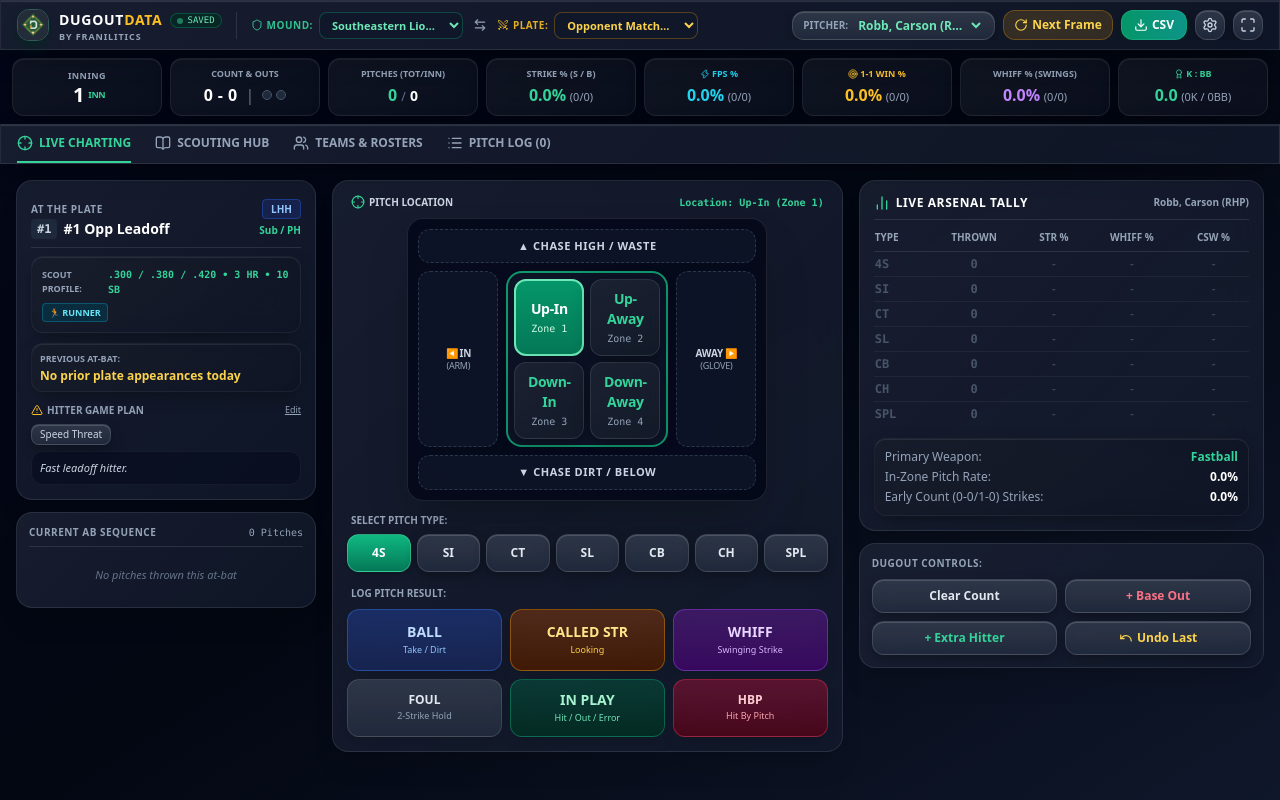
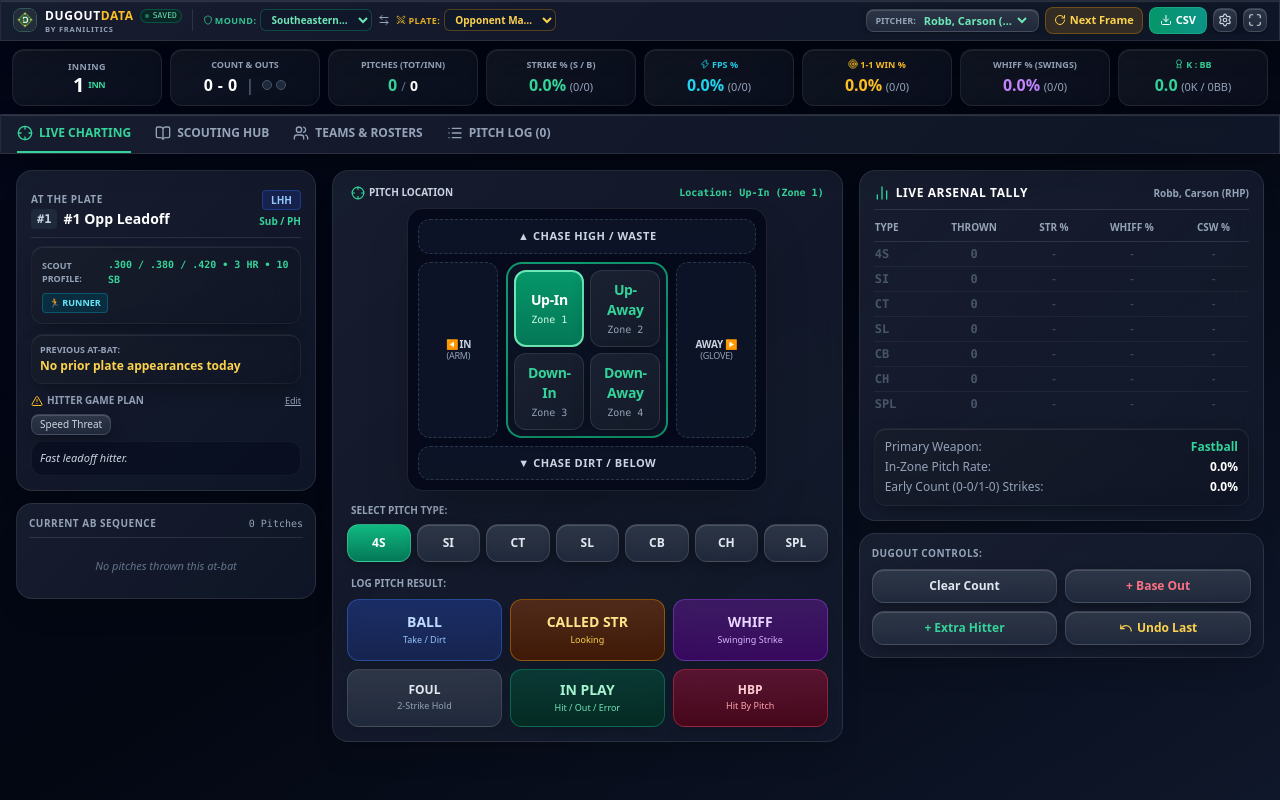
Before and after one commit to ethan50716/Tracker-App, a plain HTML site: page index.html in a window 1280 px wide. Drawn offline with nearby package versions, Linux system fonts and the light colour scheme; a script that the page names is missing.

Commit message:
Update index.html

```diff
--- a/index.html
+++ b/index.html
@@ -93,81 +93,81 @@
 </head>
 <body class="bg-gradient-to-br from-slate-950 via-gray-950 to-slate-900 text-gray-100 min-h-screen flex flex-col font-sans antialiased overflow-x-hidden selection:bg-emerald-500/30">
 
-  <!-- TOP APP BAR -->
-  <header class="glass-panel sticky top-0 z-40 px-4 py-2 flex flex-col sm:flex-row sm:items-center justify-between gap-2.5">
-
-    <div class="flex items-center space-x-3.5">
-     <!-- BRANDING -->
-      <div class="flex items-center space-x-2.5">
-        <img src="apple-touch-icon.PNG" alt="Dugout Data" class="w-8 h-8 rounded-xl object-cover shadow-lg shadow-emerald-950/60 border border-emerald-300/30" />
+<!-- TOP APP BAR -->
+  <header class="glass-panel sticky top-0 z-40 px-3 py-1.5 flex flex-col sm:flex-row sm:items-center justify-between gap-2">
+
+    <div class="flex items-center space-x-2.5">
+      <!-- BRANDING (SLIM PROFILE) -->
+      <div class="flex items-center space-x-2">
+        <img src="apple-touch-icon.PNG" alt="Dugout Data" class="w-6 h-6 rounded-lg object-cover shadow-sm border border-emerald-300/30" />
         <div class="flex flex-col leading-none">
-          <div class="flex items-center space-x-2">
-            <span class="text-sm font-black tracking-wider uppercase text-white font-sans">
+          <div class="flex items-center space-x-1.5">
+            <span class="text-xs font-black tracking-wider uppercase text-white font-sans">
               DUGOUT<span class="text-amber-400">DATA</span>
             </span>
-            <span id="storage-indicator" class="flex items-center text-[9px] bg-emerald-950/70 text-emerald-300 border border-emerald-500/30 px-1.5 py-0.5 rounded-full font-mono mt-0.5 backdrop-blur-md">
-              <span class="w-1.5 h-1.5 rounded-full bg-emerald-400 animate-pulse mr-1"></span> SAVED
+            <span id="storage-indicator" class="flex items-center text-[8px] bg-emerald-950/70 text-emerald-300 border border-emerald-500/30 px-1 py-0.5 rounded-full font-mono backdrop-blur-md">
+              <span class="w-1 h-1 rounded-full bg-emerald-400 animate-pulse mr-1"></span> SAVED
             </span>
           </div>
-          <span class="text-[9px] font-bold tracking-widest text-slate-400 uppercase mt-0.5">BY FRANILITICS</span>
-        </div>
-      </div>
-
-      <!-- GLOBAL MATCHUP SELECTORS (Desktop / iPad Landscape) -->
-      <div class="hidden md:flex items-center space-x-1.5 border-l border-white/10 pl-3.5">
-        <span class="text-[10px] text-emerald-400/90 font-bold uppercase tracking-wider flex items-center">
-          <i data-lucide="shield" class="w-3 h-3 mr-1"></i> Mound:
+          <span class="text-[7.5px] font-bold tracking-widest text-slate-400 uppercase mt-0.5">BY FRANILITICS</span>
+        </div>
+      </div>
+
+      <!-- GLOBAL MATCHUP SELECTORS (Desktop / iPad Landscape - SLIM) -->
+      <div class="hidden md:flex items-center space-x-1 border-l border-white/10 pl-2.5">
+        <span class="text-[9px] text-emerald-400/90 font-bold uppercase tracking-wider flex items-center">
+          <i data-lucide="shield" class="w-2.5 h-2.5 mr-0.5"></i> Mound:
         </span>
-        <select id="header-pitching-team-desktop" onchange="changeActivePitchingTeam(this.value)" class="text-[11px] font-bold bg-slate-900/80 border border-emerald-500/30 text-emerald-300 rounded-lg px-2 py-1 outline-none w-36 truncate backdrop-blur-md shadow-sm"></select>
-
-        <button onclick="manuallySwapHalfInning()" title="Swap Mound & Plate Teams" class="p-1 rounded-lg hover:bg-white/10 text-slate-400 hover:text-white transition">
-          <i data-lucide="arrow-left-right" class="w-3.5 h-3.5"></i>
+        <select id="header-pitching-team-desktop" onchange="changeActivePitchingTeam(this.value)" class="text-[10px] font-bold bg-slate-900/80 border border-emerald-500/30 text-emerald-300 rounded-md px-1.5 py-0.5 outline-none w-28 truncate backdrop-blur-md shadow-sm"></select>
+
+        <button onclick="manuallySwapHalfInning()" title="Swap Mound & Plate Teams" class="p-0.5 rounded hover:bg-white/10 text-slate-400 hover:text-white transition">
+          <i data-lucide="arrow-left-right" class="w-3 h-3"></i>
         </button>
 
-        <span class="text-[10px] text-amber-400/90 font-bold uppercase tracking-wider flex items-center">
-          <i data-lucide="swords" class="w-3 h-3 mr-1"></i> Plate:
+        <span class="text-[9px] text-amber-400/90 font-bold uppercase tracking-wider flex items-center">
+          <i data-lucide="swords" class="w-2.5 h-2.5 mr-0.5"></i> Plate:
         </span>
-        <select id="header-batting-team-desktop" onchange="changeActiveBattingTeam(this.value)" class="text-[11px] font-bold bg-slate-900/80 border border-amber-500/30 text-amber-300 rounded-lg px-2 py-1 outline-none w-36 truncate backdrop-blur-md shadow-sm"></select>
+        <select id="header-batting-team-desktop" onchange="changeActiveBattingTeam(this.value)" class="text-[10px] font-bold bg-slate-900/80 border border-amber-500/30 text-amber-300 rounded-md px-1.5 py-0.5 outline-none w-28 truncate backdrop-blur-md shadow-sm"></select>
       </div>
     </div>
 
-    <!-- ACTION CONTROLS -->
-    <div class="flex items-center space-x-2 overflow-x-auto custom-scrollbar pb-1 sm:pb-0 w-full sm:w-auto justify-start sm:justify-end">
+    <!-- ACTION CONTROLS (COMPACT) -->
+    <div class="flex items-center space-x-1.5 overflow-x-auto custom-scrollbar pb-0.5 sm:pb-0 w-full sm:w-auto justify-start sm:justify-end">
 
       <!-- Mobile Matchup Selectors -->
       <div class="flex md:hidden items-center space-x-1 mr-1">
-        <select id="header-pitching-team-mobile" onchange="changeActivePitchingTeam(this.value)" class="text-[10px] font-bold bg-slate-900 border border-emerald-500/30 text-emerald-400 rounded-lg px-1.5 py-1 outline-none w-24 truncate"></select>
-        <span class="text-[9px] text-slate-500 font-bold">vs</span>
-        <select id="header-batting-team-mobile" onchange="changeActiveBattingTeam(this.value)" class="text-[10px] font-bold bg-slate-900 border border-amber-500/30 text-amber-400 rounded-lg px-1.5 py-1 outline-none w-24 truncate"></select>
-      </div>
-
-      <!-- ACTIVE PITCHER SELECTOR -->
-      <div class="flex items-center glass-button rounded-xl px-2.5 py-1 whitespace-nowrap">
-        <span class="text-[10px] text-slate-400 font-bold uppercase mr-1.5">PITCHER:</span>
-        <select id="pitcher-select" onchange="switchPitcher(this.value)" class="bg-transparent text-xs font-bold text-emerald-300 outline-none cursor-pointer max-w-[130px] truncate">
+        <select id="header-pitching-team-mobile" onchange="changeActivePitchingTeam(this.value)" class="text-[9px] font-bold bg-slate-900 border border-emerald-500/30 text-emerald-400 rounded-md px-1 py-0.5 outline-none w-20 truncate"></select>
+        <span class="text-[8px] text-slate-500 font-bold">vs</span>
+        <select id="header-batting-team-mobile" onchange="changeActiveBattingTeam(this.value)" class="text-[9px] font-bold bg-slate-900 border border-amber-500/30 text-amber-400 rounded-md px-1 py-0.5 outline-none w-20 truncate"></select>
+      </div>
+
+      <!-- ACTIVE PITCHER SELECTOR (SLIM BOX) -->
+      <div class="flex items-center glass-button rounded-lg px-2 py-0.5 whitespace-nowrap">
+        <span class="text-[9px] text-slate-400 font-bold uppercase mr-1">PITCHER:</span>
+        <select id="pitcher-select" onchange="switchPitcher(this.value)" class="bg-transparent text-[11px] font-bold text-emerald-300 outline-none cursor-pointer max-w-[110px] truncate">
         </select>
       </div>
 
       <!-- ROLL INNING BUTTON -->
-      <button onclick="rollInning()" title="Advance Inning / Next Frame" class="flex items-center space-x-1 bg-amber-500/15 hover:bg-amber-500/25 text-amber-300 border border-amber-500/30 text-xs font-bold px-2.5 py-1.5 rounded-xl transition active:scale-95 whitespace-nowrap shadow-sm backdrop-blur-md">
-        <i data-lucide="rotate-cw" class="w-3.5 h-3.5"></i>
+      <button onclick="rollInning()" title="Advance Inning / Next Frame" class="flex items-center space-x-1 bg-amber-500/15 hover:bg-amber-500/25 text-amber-300 border border-amber-500/30 text-[11px] font-bold px-2 py-1 rounded-lg transition active:scale-95 whitespace-nowrap shadow-sm backdrop-blur-md">
+        <i data-lucide="rotate-cw" class="w-3 h-3"></i>
         <span class="hidden sm:inline">Next Frame</span>
       </button>
 
       <!-- CSV EXPORT -->
-      <button onclick="exportToCSV()" class="flex items-center space-x-1 bg-gradient-to-r from-emerald-600 to-teal-600 hover:from-emerald-500 hover:to-teal-500 text-white text-xs font-bold px-3 py-1.5 rounded-xl transition active:scale-95 shadow-md shadow-emerald-950/50 border border-emerald-400/30 whitespace-nowrap">
-        <i data-lucide="download" class="w-3.5 h-3.5"></i>
+      <button onclick="exportToCSV()" class="flex items-center space-x-1 bg-gradient-to-r from-emerald-600 to-teal-600 hover:from-emerald-500 hover:to-teal-500 text-white text-[11px] font-bold px-2.5 py-1 rounded-lg transition active:scale-95 shadow border border-emerald-400/30 whitespace-nowrap">
+        <i data-lucide="download" class="w-3 h-3"></i>
         <span>CSV</span>
       </button>
 
       <!-- SETTINGS MODAL TOGGLE -->
-      <button onclick="openSettingsModal()" title="Tracking Settings & Preferences" class="p-1.5 glass-button text-slate-300 hover:text-emerald-400 rounded-xl transition">
-        <i data-lucide="settings" class="w-4 h-4"></i>
+      <button onclick="openSettingsModal()" title="Tracking Settings & Preferences" class="p-1 glass-button text-slate-300 hover:text-emerald-400 rounded-lg transition">
+        <i data-lucide="settings" class="w-3.5 h-3.5"></i>
       </button>
 
       <!-- FULL SCREEN TOGGLE BUTTON -->
-      <button onclick="toggleFullScreen()" title="Toggle Full Screen" class="p-1.5 glass-button text-slate-300 hover:text-emerald-400 rounded-xl transition">
-        <i data-lucide="maximize" id="fullscreen-icon" class="w-4 h-4"></i>
+      <button onclick="toggleFullScreen()" title="Toggle Full Screen" class="p-1 glass-button text-slate-300 hover:text-emerald-400 rounded-lg transition">
+        <i data-lucide="maximize" id="fullscreen-icon" class="w-3.5 h-3.5"></i>
       </button>
     </div>
   </header>
```
